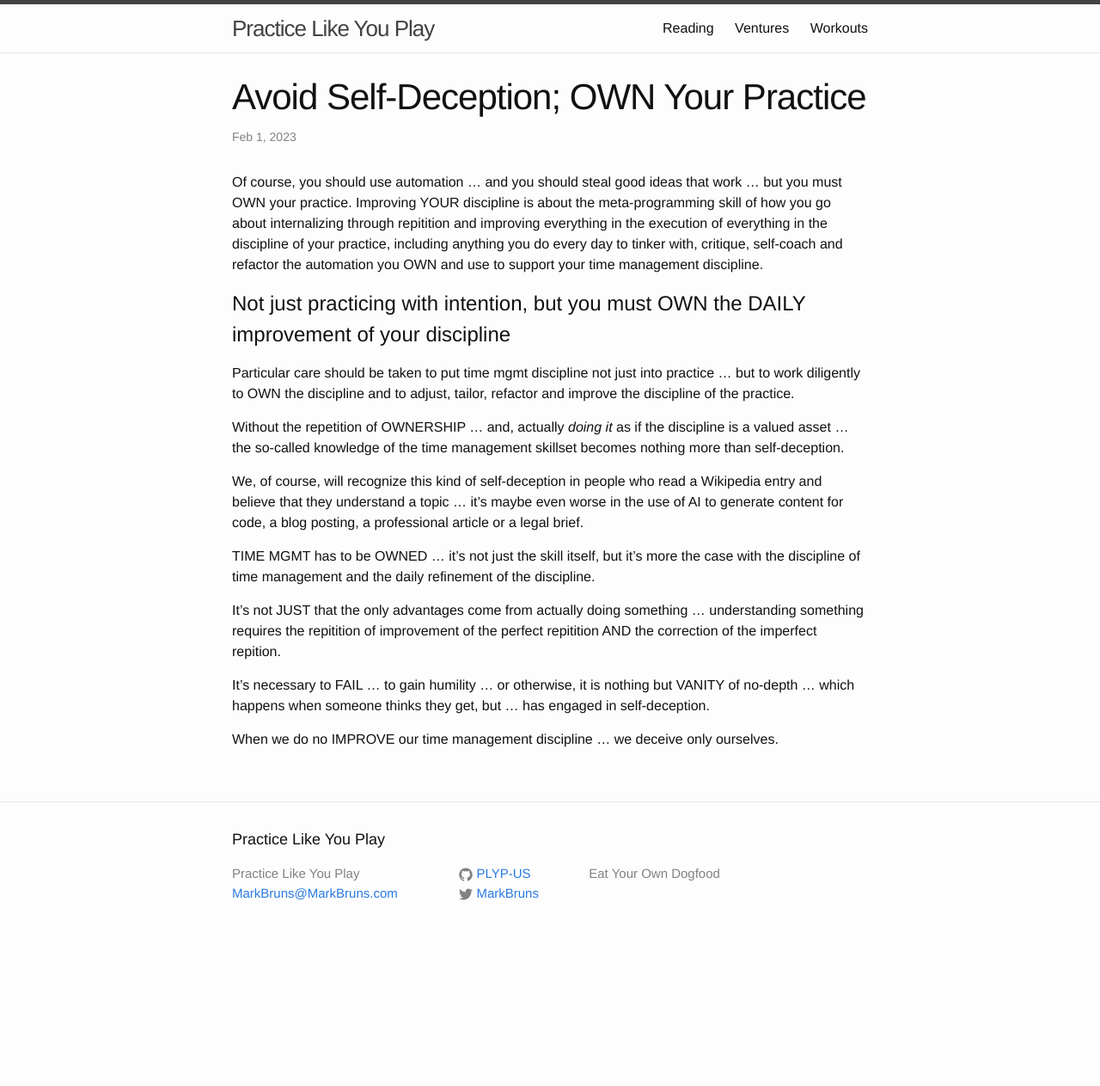
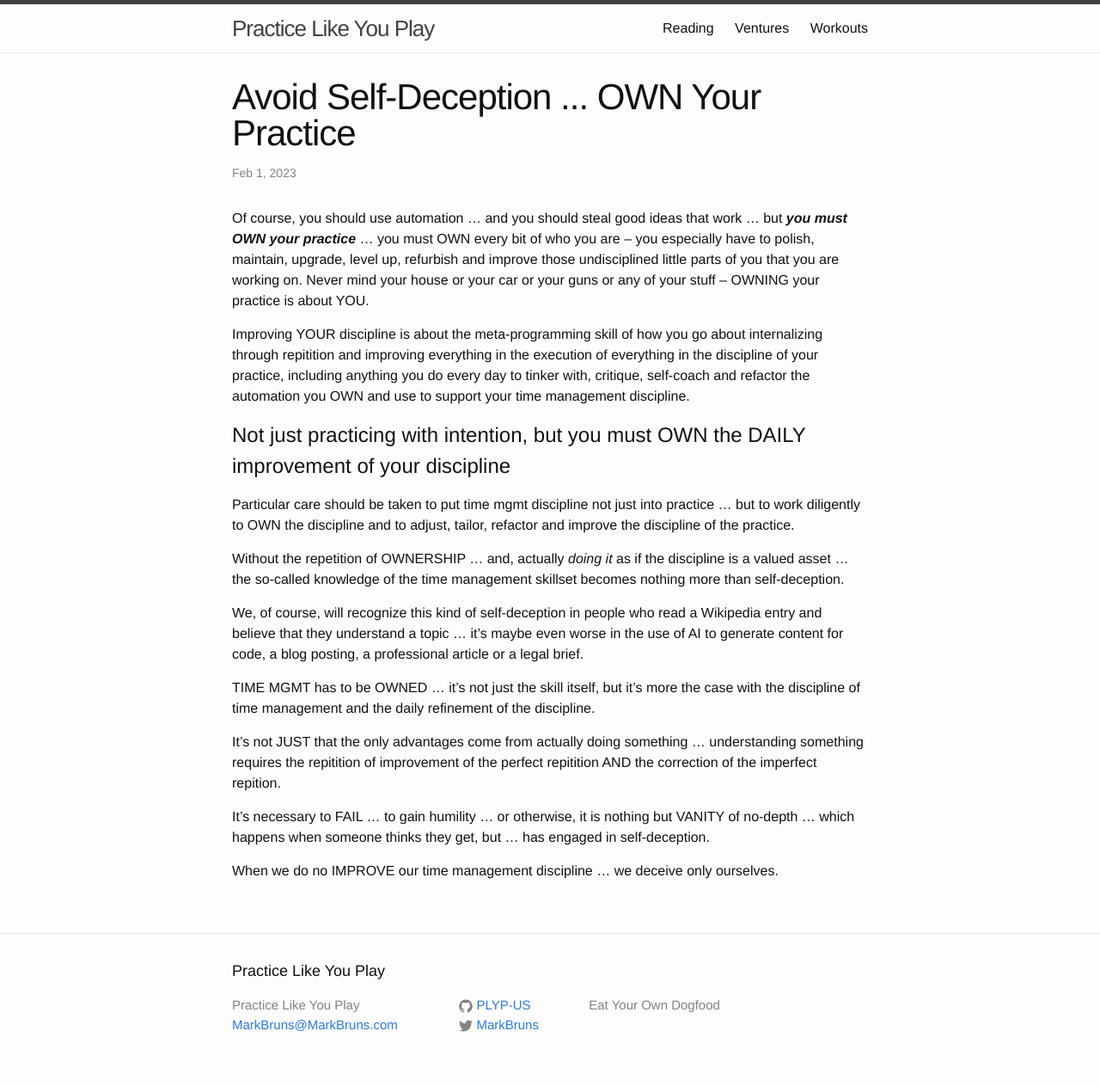
Before and after one commit to plyp-us/plyp-us.github.io, a Jekyll site: the page built from _posts/2023-02-01-own-your-practice.md, in a window 1280 px wide. Shown: the whole page at 86% size. Built offline with Jekyll 4.4.1, drawn with Linux system fonts in a browser that asks for light colours; before the commit the page ends 1110 px from its top, so only the background shows below that.

Commit message:
5S the practice title

```diff
--- a/_posts/2023-02-01-own-your-practice.md
+++ b/_posts/2023-02-01-own-your-practice.md
@@ -1,11 +1,14 @@
 ---
 layout: post
-title:  "Avoid Self-Deception; OWN Your Practice"
+title:  "Avoid Self-Deception ... OWN Your Practice"
+subtitle:  "Extreme OWNERSHIP means constantly elevating your disciple"
 date:   2023-02-01 4:30:00
 categories: template
 ---
 
-Of course, you should use automation ... and you should steal good ideas that work ... but you must OWN your practice. Improving YOUR discipline is about the meta-programming skill of how you go about internalizing through repitition and improving everything in the execution of everything in the discipline of your practice, including anything you do every day to tinker with, critique, self-coach and refactor the automation you OWN and use to support your time management discipline.
+Of course, you should use automation ... and you should steal good ideas that work ... but ***you must OWN your practice*** ... you must OWN every bit of who you are -- you especially have to polish, maintain, upgrade, level up, refurbish and improve those undisciplined little parts of you that you are working on. Never mind your house or your car or your guns or any of your stuff -- OWNING your practice is about YOU.
+
+Improving YOUR discipline is about the meta-programming skill of how you go about internalizing through repitition and improving everything in the execution of everything in the discipline of your practice, including anything you do every day to tinker with, critique, self-coach and refactor the automation you OWN and use to support your time management discipline.
 
 # Not just practicing with intention, but you must OWN the DAILY improvement of your discipline
 
```
